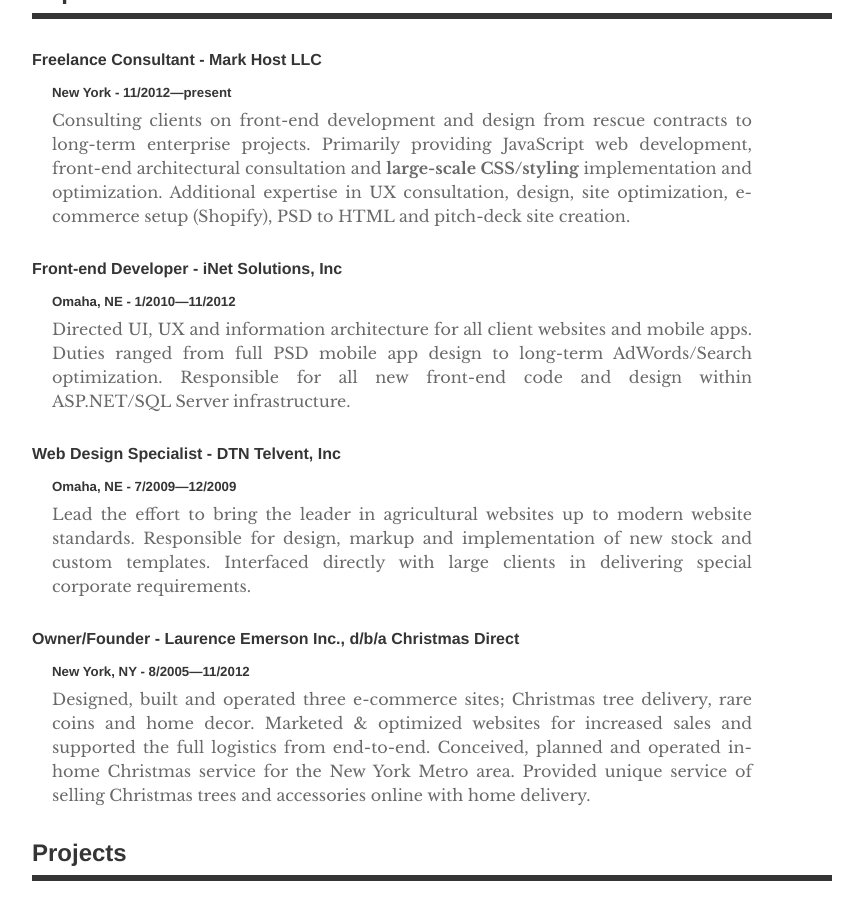
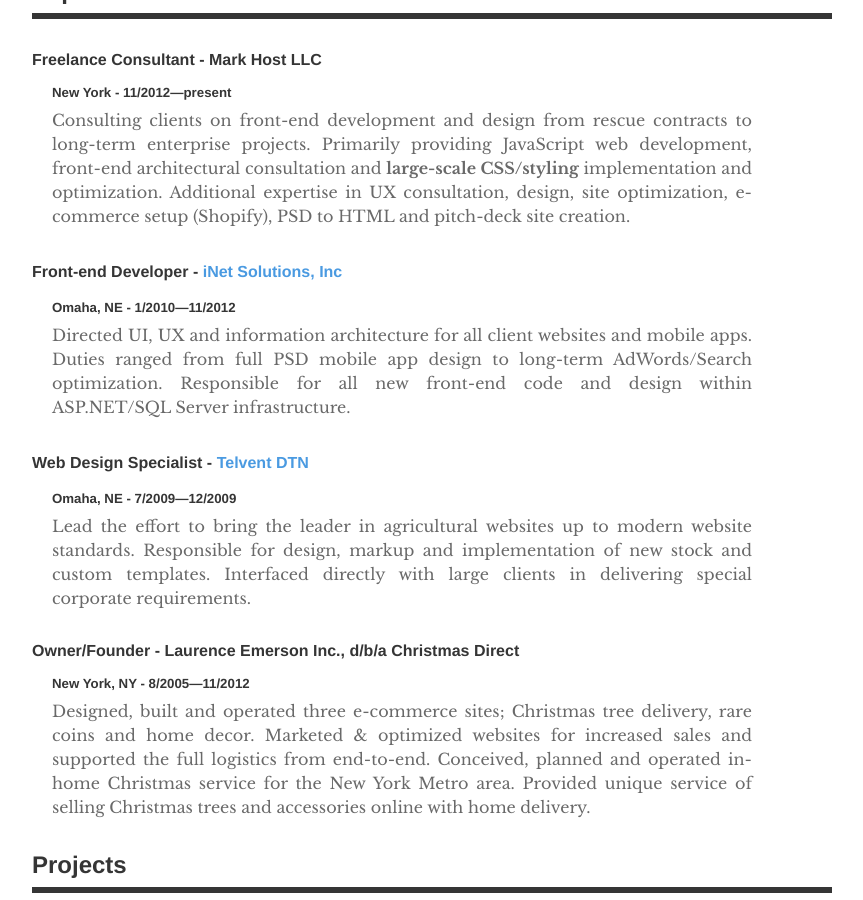
Before and after one commit to markehost/markehost, a Jekyll site: the page built from resume.md, in a window 1280 px wide and 900 px high, scrolled down 340 px. Shown: the whole window, without its empty margins (208-1071 px from the left). Built offline with Jekyll 4.4.1, drawn with Linux system fonts in a browser that asks for light colours.

Commit message:
updated links

```diff
--- a/resume.md
+++ b/resume.md
@@ -15,14 +15,14 @@
 
 
 
-#### Front-end Developer - iNet Solutions, Inc
+#### Front-end Developer - [iNet Solutions, Inc](http://inetsgi.com/)
 ##### Omaha, NE - 1/2010―11/2012
 
 > Directed UI, UX and information architecture for all client websites and mobile apps.  Duties ranged from full PSD mobile app design to long-term AdWords/Search optimization.  Responsible for all new front-end code and design within ASP.NET/SQL Server infrastructure.
 
 
 
-#### Web Design Specialist - DTN Telvent, Inc
+#### Web Design Specialist - [Telvent DTN](http://www.dtn.com/agriculture/)
 ##### Omaha, NE - 7/2009―12/2009
 
 > Lead the effort to bring the leader in agricultural websites up to modern website standards.  Responsible for design, markup and implementation of new stock and custom templates.  Interfaced directly with large clients in delivering special corporate requirements.
```
